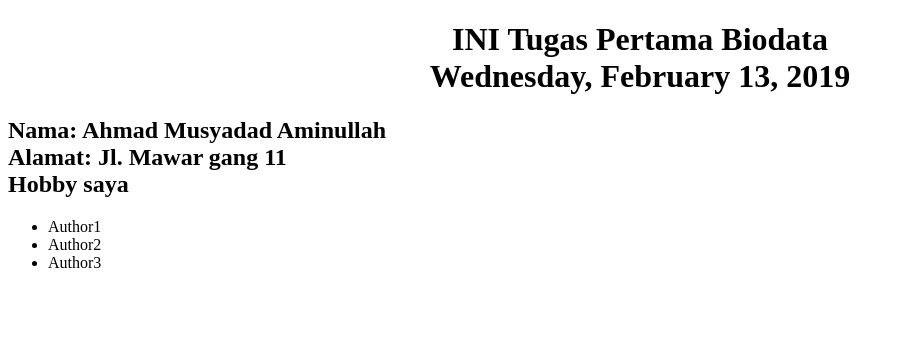
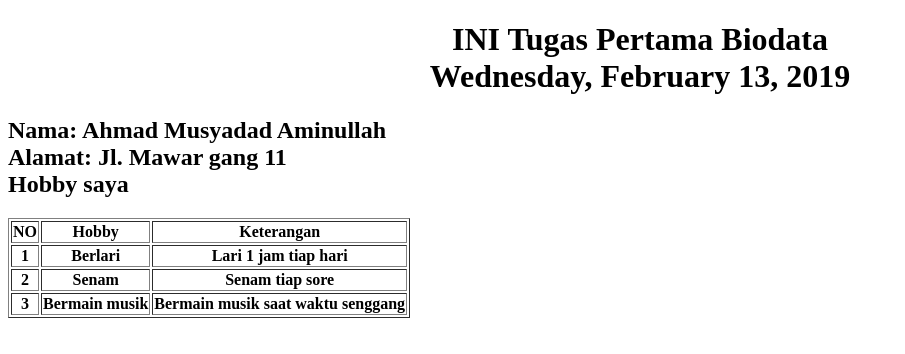
Before and after one commit to ahmadmusyadada/Jobsheet3-PWL, an Angular app: page / in a window 1280 px wide. Shown: the top 354 px of the page, without its empty margins (0-905 px from the left). Built offline with nearby package versions, Linux system fonts and the light colour scheme.

Commit message:
Table Hobby

```diff
--- a/src/app/course/course.component.html
+++ b/src/app/course/course.component.html
@@ -8,4 +8,16 @@
   {{'Alamat: ' + alamat}} <br>
   {{'Hobby saya'}}
 </h2>
-  <ul><li *ngFor="let Course of Courses">{{Course.name}}</li></ul>
+
+<table border=1 style="text-align: center">
+  <tr>
+    <th>NO</th>
+    <th>Hobby</th>
+    <th>Keterangan</th>
+  </tr>
+  <tr *ngFor="let Course of Courses">
+    <th>{{Course.no}}</th>
+    <th>{{Course.hobby}}</th>
+    <th>{{Course.keterangan}}</th>
+  </tr>
+</table>
--- a/src/app/course/course.component.ts
+++ b/src/app/course/course.component.ts
@@ -7,12 +7,11 @@ import { CoursesService } from '../courses.service';
   styleUrls: ['./course.component.css']
 })
 export class CoursesComponent implements OnInit {
-  title = 'INI Tugas Pertama Biodata';
-  date = new Date();
-  nama = 'Ahmad Musyadad Aminullah';
+  Courses;
+  date   = new Date();
+  title  = 'INI Tugas Pertama Biodata';
+  nama   = 'Ahmad Musyadad Aminullah';
   alamat = 'Jl. Mawar gang 11';
-
-  Courses;
 
   get format(){
     return 'fullDate';
--- a/src/app/courses.service.ts
+++ b/src/app/courses.service.ts
@@ -19,9 +19,9 @@ export class CoursesService {
 
   getCourses(){
     return [
-      {name: 'Author1'},
-      {name: 'Author2'},
-      {name: 'Author3'},
+      {no: 1, hobby: 'Berlari', keterangan: 'Lari 1 jam tiap hari'},
+      {no: 2, hobby: 'Senam', keterangan: 'Senam tiap sore'},
+      {no: 3, hobby: 'Bermain musik', keterangan: 'Bermain musik saat waktu senggang'},
     ]
   }
 }
```
